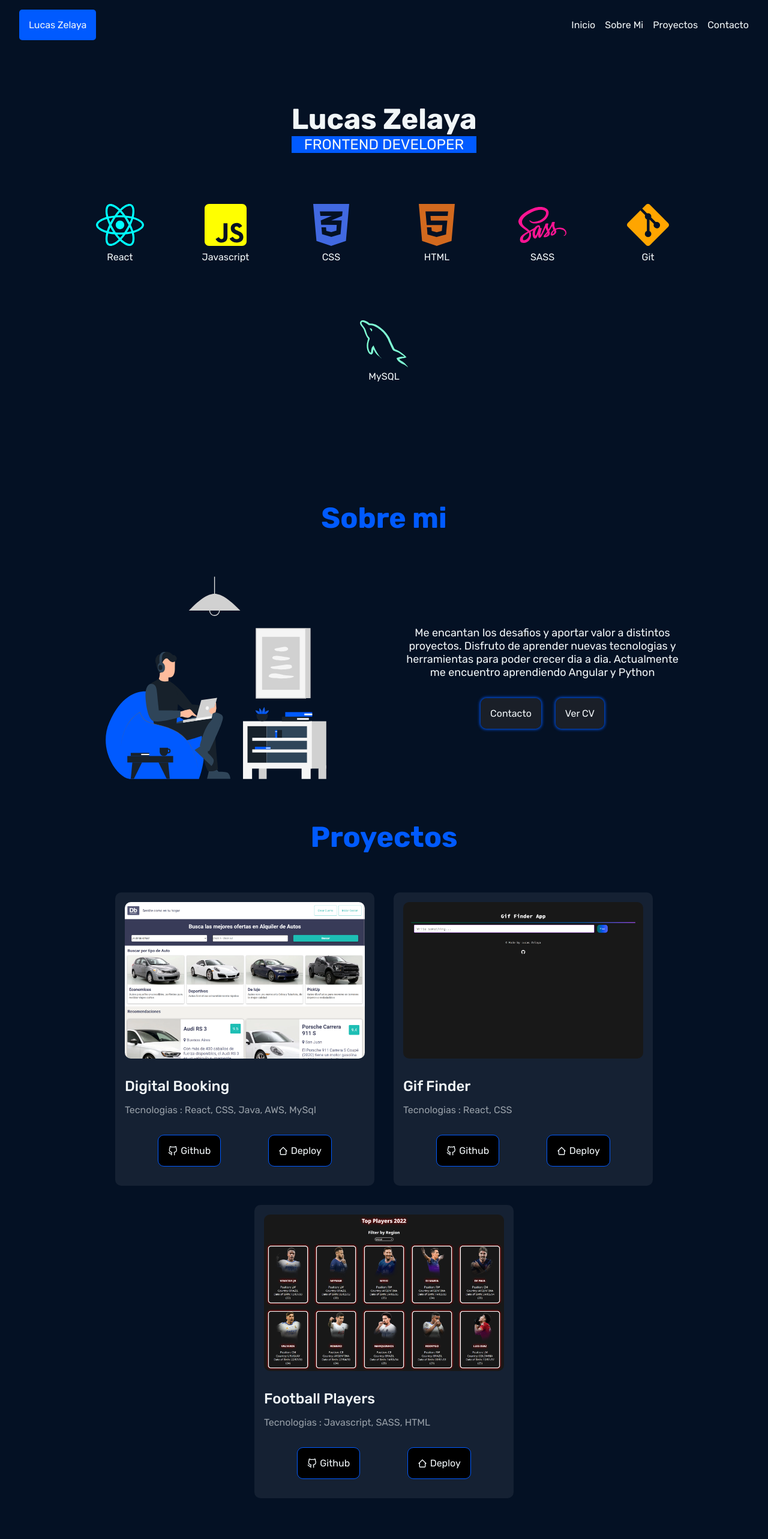
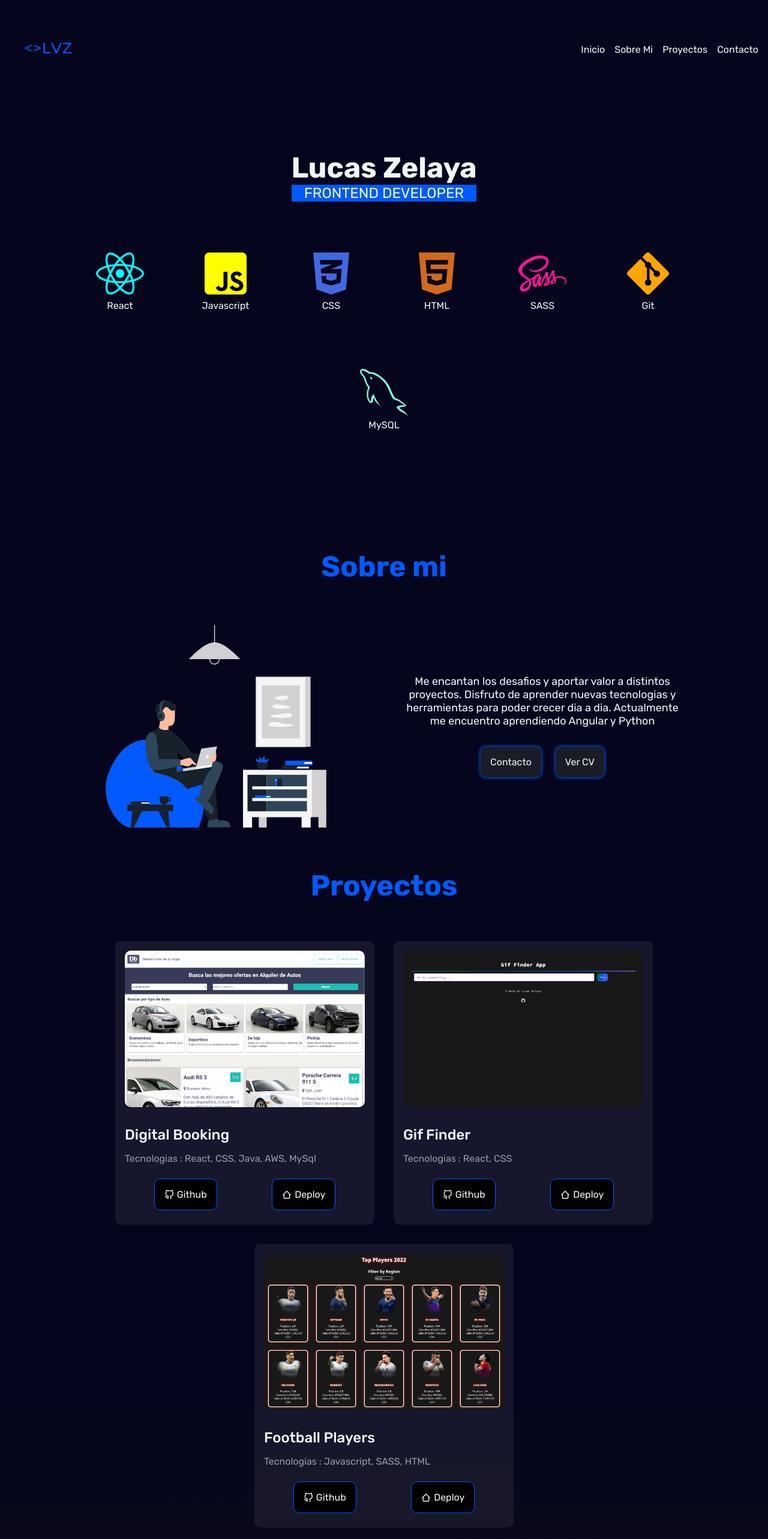
Before and after one commit to lvcas-z/App-Portfolio, a React (Vite) app: page / in a window 1280 px wide. Shown: the top 2566 px of the page at 60% size. Built offline with nearby package versions, Linux system fonts and the light colour scheme.

Commit message:
se agregaron los ultimos detalles

```diff
--- a/index.html
+++ b/index.html
@@ -1,8 +1,9 @@
 <!DOCTYPE html>
 <html lang="es">
   <head>
-    <meta charset="UTF-8" />
+    <meta charset="UTF-8"/>
     <meta name="viewport" content="width=device-width, initial-scale=1.0" />
+    <link rel="shortcut icon" href="src/assets/logo.png">
     <title>Portfolio</title>
   </head>
   <body>
--- a/src/components/Navbar/Navbar.css
+++ b/src/components/Navbar/Navbar.css
@@ -2,12 +2,10 @@ nav{
     display: flex;
     justify-content: space-between;
     align-items: center;
-    padding: 2rem;
+    padding: 1rem;
 }
 .logo{
-    background-color: #005aff;
-    padding: 1rem;
-    border-radius: 5px;
+    width: 8rem;
 }
 .nav-links{
     display: flex;
--- a/src/components/Navbar/Navbar.jsx
+++ b/src/components/Navbar/Navbar.jsx
@@ -10,7 +10,7 @@ const Navbar = () => {
     return (
     <nav>
         <div className='logo-ctn'>
-            <a href='.' className='logo'>Lucas Zelaya</a>
+            <a href='.'><img className='logo' src="src/assets/logo.png" alt="logo"/></a>
         </div>
         <div onClick={toggleVisibility} className='open-menu'><MdMenu fill='white'/></div>
         <div className={`navbar ${isOpen ? "open" : ""}`}>
--- a/src/components/Projects/ProjectItem/ProjectItem.css
+++ b/src/components/Projects/ProjectItem/ProjectItem.css
@@ -45,7 +45,8 @@
 .project-btn-ctn{
     display: flex;
     justify-content: space-around;
-    padding: 2rem;
+    padding: 1.5rem;
+    gap: 10px;
 }
 .project-ctn a{
     background-color: black;
--- a/src/styles.css
+++ b/src/styles.css
@@ -10,7 +10,8 @@
   text-decoration: none;
 }
 body{
-  background-color: #041124;
+  background: rgb(5,5,29);
+  background: linear-gradient(180deg, rgba(5,5,29,1) 73%, rgba(19,19,19,1) 100%);
 }
 h3{
   text-align: center;
```
Also changed, not shown: src/assets/logo.png (added).
